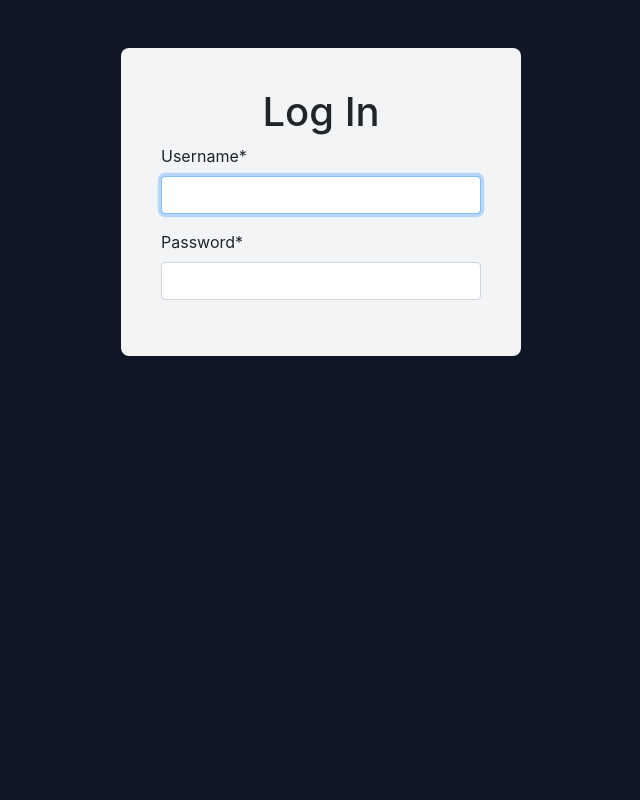
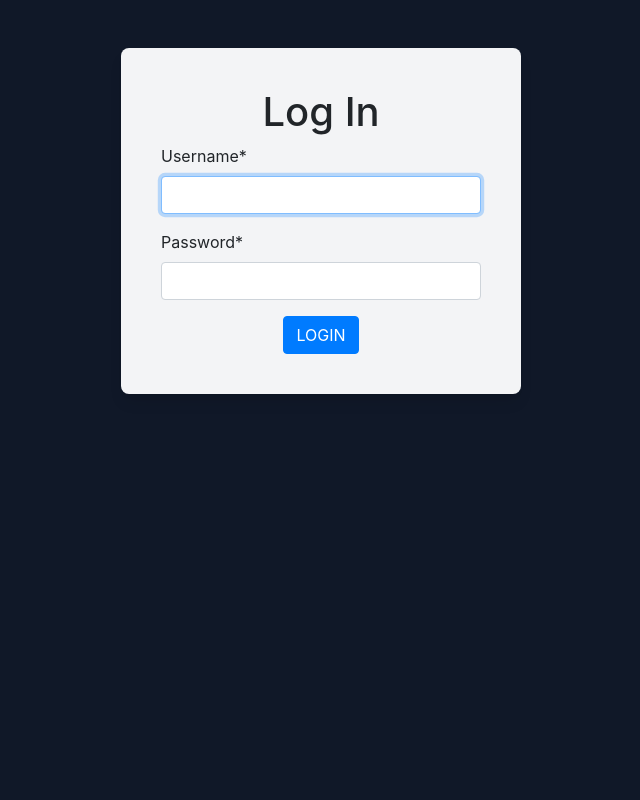
Before and after one commit to ashrafulislambd/OnlyVibeCoding, a Django app: page /login in a window 1280 px wide. Shown: the whole page, without its empty margins (319-959 px from the left). Run offline with Django 5.2, Linux system fonts and the light colour scheme; some libraries are stand-ins or nearby versions.

Commit message:
Bug fixed

```diff
--- a/backend/core/templates/core/login.html
+++ b/backend/core/templates/core/login.html
@@ -16,8 +16,8 @@
                 <h1 class="text-center">Log In</h1>
                 {{ form | crispy }}
                 <div class="mx-auto text-center">
-                   <!--- <button class="btn btn-primary">LOGIN</button><br/>
-                    <button
+                <button class="btn btn-primary">LOGIN</button><br/>
+                    <!---<button
     onclick="prankRedirect()"
     class="flex items-center gap-2 bg-white border border-gray-300 hover:bg-gray-50 px-6 py-3 rounded-lg shadow-md text-sm font-medium text-gray-700 transition"
   >
```
